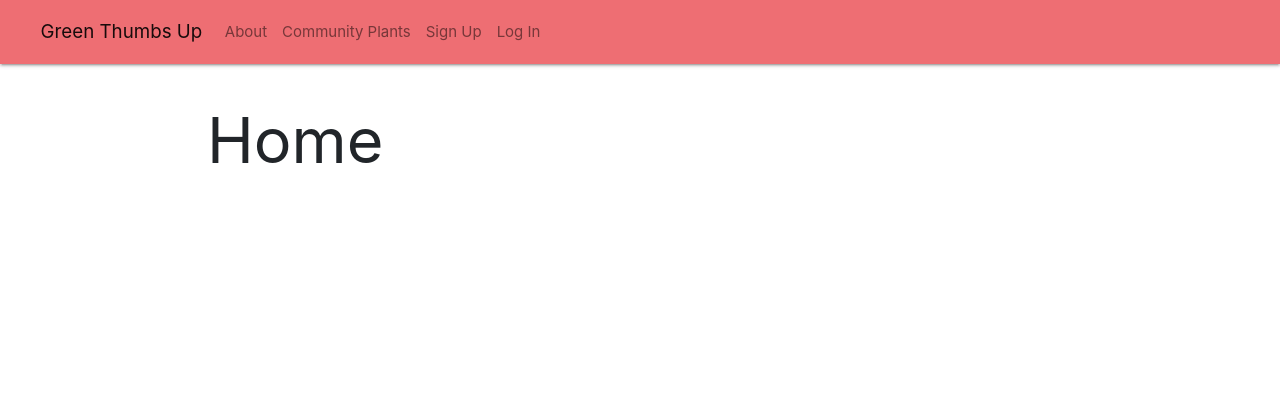
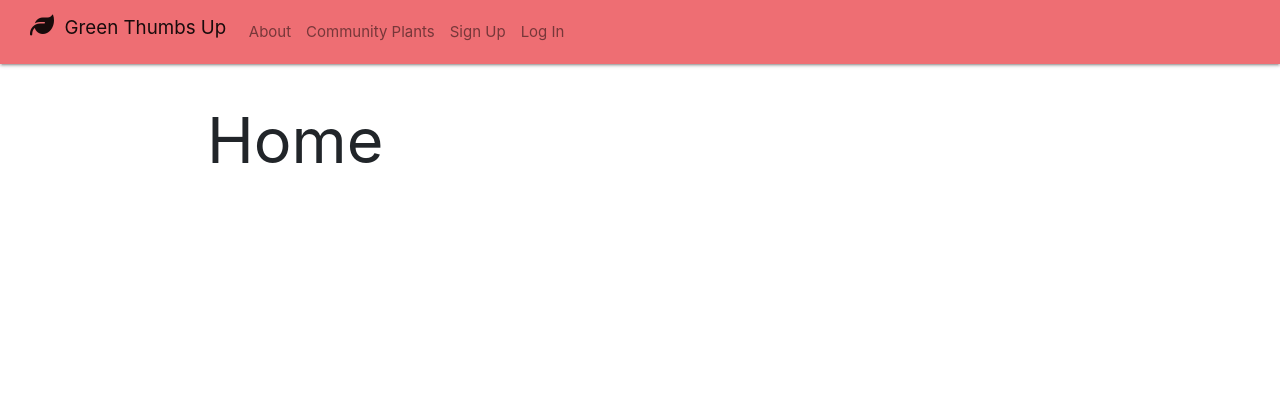
Before and after one commit to m3lfrancisco/greenthumbsup, a Django app: page / in a window 1280 px wide. Shown: the top 420 px of the page. Run offline with Django 4.2, Linux system fonts and the light colour scheme; some libraries are stand-ins or nearby versions.

Commit message:
back from lunch

```diff
--- a/main_app/templates/base.html
+++ b/main_app/templates/base.html
@@ -20,7 +20,7 @@
 <body>
     <nav class="navbar navbar-expand-lg navbar-light">
         <div class="container-fluid">
-            <a class="navbar-brand" href="{% url 'home' %}">&nbsp;&nbsp;Green Thumbs Up</a>
+            <a class="navbar-brand" href="{% url 'home' %}"><i class="fa-solid fa-leaf"></i>&nbsp;&nbsp;Green Thumbs Up</a>
             <button class="navbar-toggler" type="button" data-bs-toggle="collapse" data-bs-target="#navbarSupportedContent" aria-controls="navbarSupportedContent" aria-expanded="false" aria-label="Toggle navigation">
                 <span class="navbar-toggler-icon"></span>
             </button>
```
